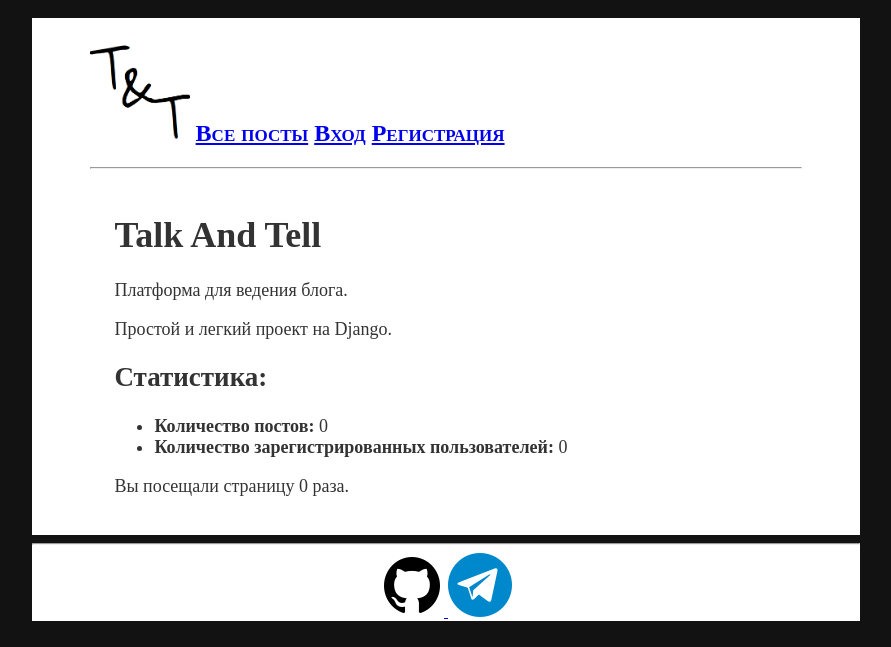
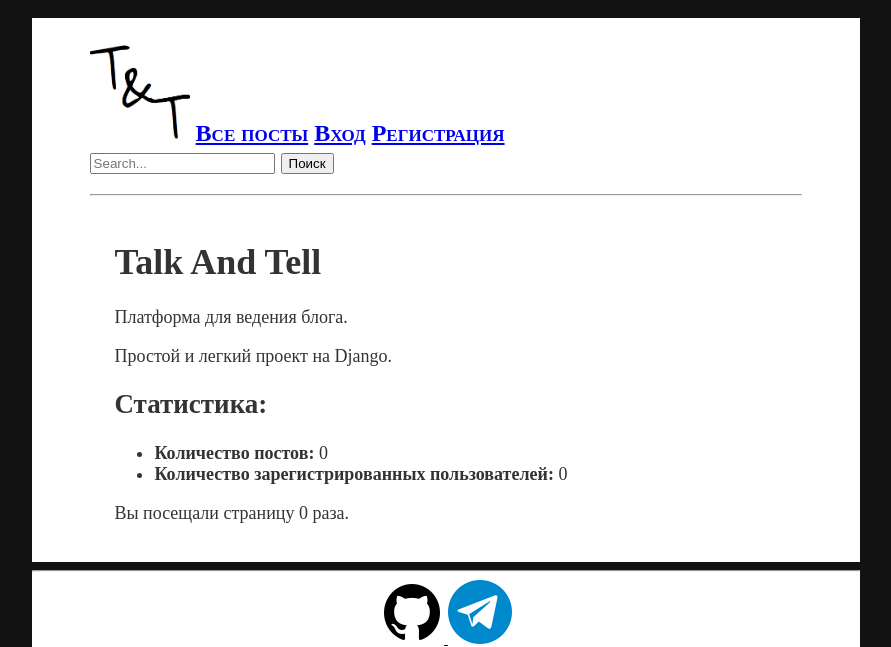
Before and after one commit to fevse/talkandtell, a Django app: page /blog/ in a window 1280 px wide. Shown: the top 647 px of the page, without its empty margins (194-1085 px from the left). Run offline with Django 4.2, Linux system fonts and the light colour scheme; data that the repository does not hold is empty.

Commit message:
add search

```diff
--- a/blog/templates/base_generic.html
+++ b/blog/templates/base_generic.html
@@ -32,6 +32,10 @@
                     <a href="{% url 'login' %}">Вход</a>
                     <a href="{% url 'register' %}">Регистрация</a>
                 {% endif %}
+                <form action="{% url 'search_results' %}" method="get">
+                    <input name="q" type="text" placeholder="Search...">
+                    <input type="submit" value="Поиск" />
+                </form>
             </h2>
             <hr>
         </header>
--- a/blog/urls.py
+++ b/blog/urls.py
@@ -4,6 +4,7 @@ from . import views
 
 urlpatterns = [
     path('', views.index, name='index'),
+    path('search/', views.SearchResultsView.as_view(), name='search_results'),
     path('posts/', views.PostListView.as_view(), name='posts'),
     path('post/<int:pk>', views.PostDetailView.as_view(), name='post_detail'),
     path('post/create/', views.post_create, name='post-create'),
--- a/blog/views.py
+++ b/blog/views.py
@@ -1,5 +1,6 @@
 from django.shortcuts import render, get_object_or_404
 from django.views import generic
+from django.db.models import Q
 from django.urls import reverse, reverse_lazy
 from django.http import HttpResponseRedirect
 from django.contrib.auth.views import LoginView, LogoutView, PasswordChangeView
@@ -131,3 +132,14 @@ def comment_create(request, pk):
         form = CommentForm(initial={'author': qqq.user.pk, 'post': note})
     context = {'form': form}
     return render(request, 'blog/comment_create.html', context=context)
+
+class SearchResultsView(generic.ListView):
+    model = Post
+    template_name = 'search_results.html'
+
+    def get_queryset(self): # новый
+        query = self.request.GET.get('q')
+        object_list = Post.objects.filter(
+            Q(title__icontains=query) | Q(body__icontains=query) | Q(author__username__icontains=query)
+        )
+        return object_list
```
Also changed, not shown: blog/templates/blog/search_results.html (added, +14 -0 lines).
